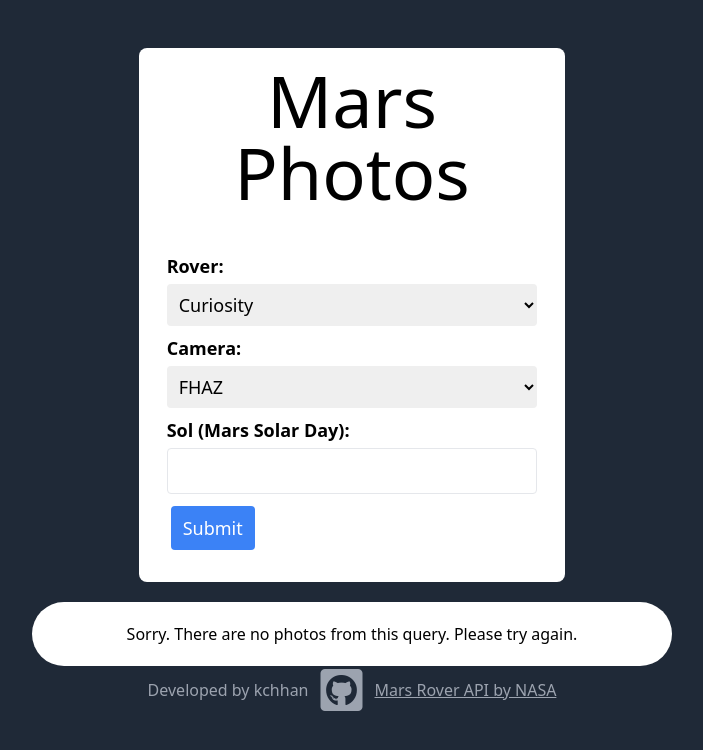
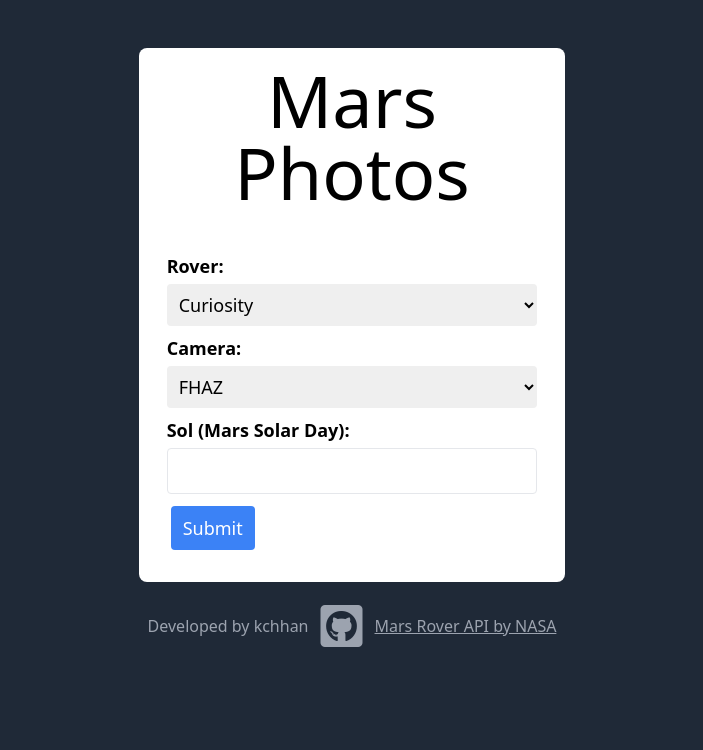
Before and after one commit to kchhan/mars-photos-client, a React (Create React App) app: page / in a window 1280 px wide. Shown: the top 750 px of the page, without its empty margins (288-991 px from the left). Built offline with nearby package versions, Linux system fonts and the light colour scheme.

Commit message:
adjust conditional rendering and change sol to number in query

```diff
--- a/src/App.js
+++ b/src/App.js
@@ -13,6 +13,7 @@ function App() {
 	const [camera, setCamera] = useState('fhaz');
 	const [sol, setSol] = useState(0);
 	const [loading, setLoading] = useState(false);
+	const [initialLoad, setInitialLoad] = useState(true);
 
 	// Rover options
 	const rovers = ['Curiosity', 'Opportunity', 'Spirit'];
@@ -51,12 +52,10 @@ function App() {
 
 	/**
 	 * Updates sol state after changing input
-	 * @param {number} sol
+	 * @param {string} sol
 	 */
 	const updateInputSol = (sol) => {
-		if (typeof sol !== 'number') return;
-
-		sol = sol.trim();
+		sol = Number.parseInt(sol);
 		setSol(sol);
 	};
 
@@ -96,6 +95,8 @@ function App() {
 			.then((response) => {
 				// Loading is done. Remove <li>
 				setLoading(false);
+				// Now will show if query is empty
+				setInitialLoad(false);
 				// Sets response to data state to render
 				setData(response.data.photos);
 			})
@@ -154,22 +155,25 @@ function App() {
 							''
 						)}
 					</div>
+
+					{/* Informs if query is empty */}
+					{!initialLoad && data.length === 0 ? (
+						<p className='bg-white p-5 text-center rounded-full'>
+							Sorry. There are no photos from this query. Please
+							try again.
+						</p>
+					) : (
+						''
+					)}
 				</form>
 			</section>
 
 			{/* List of pictures from API call */}
 			<section className='mt-5'>
 				<ul className='grid grid-cols-1 md:grid-cols-2 lg:grid-cols-4 gap-y-10'>
-					{data.length > 0 ? (
-						data.map((pData) => {
-							return <Photo key={pData.id} data={pData} />;
-						})
-					) : (
-						<li className='bg-white p-5 col-start-2 col-end-4 text-center rounded-full'>
-							Sorry. There are no photos from this query. Please
-							try again.
-						</li>
-					)}
+					{data.map((pData) => {
+						return <Photo key={pData.id} data={pData} />;
+					})}
 				</ul>
 			</section>
 
```
